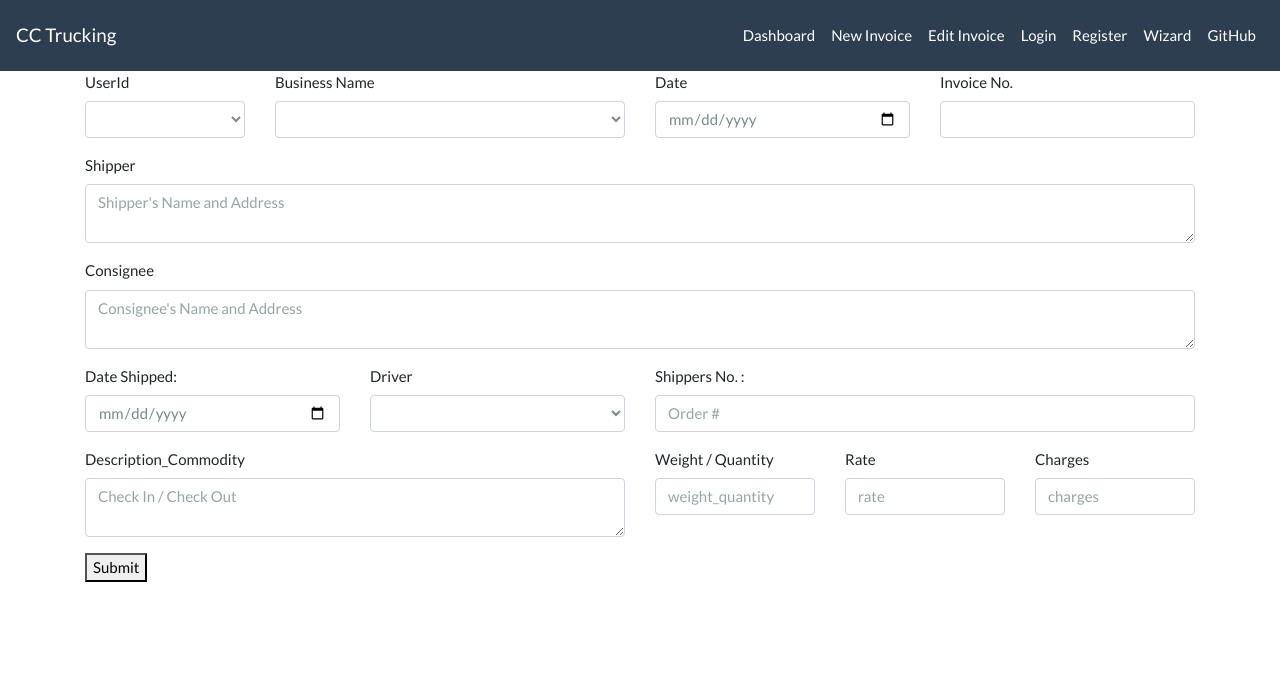
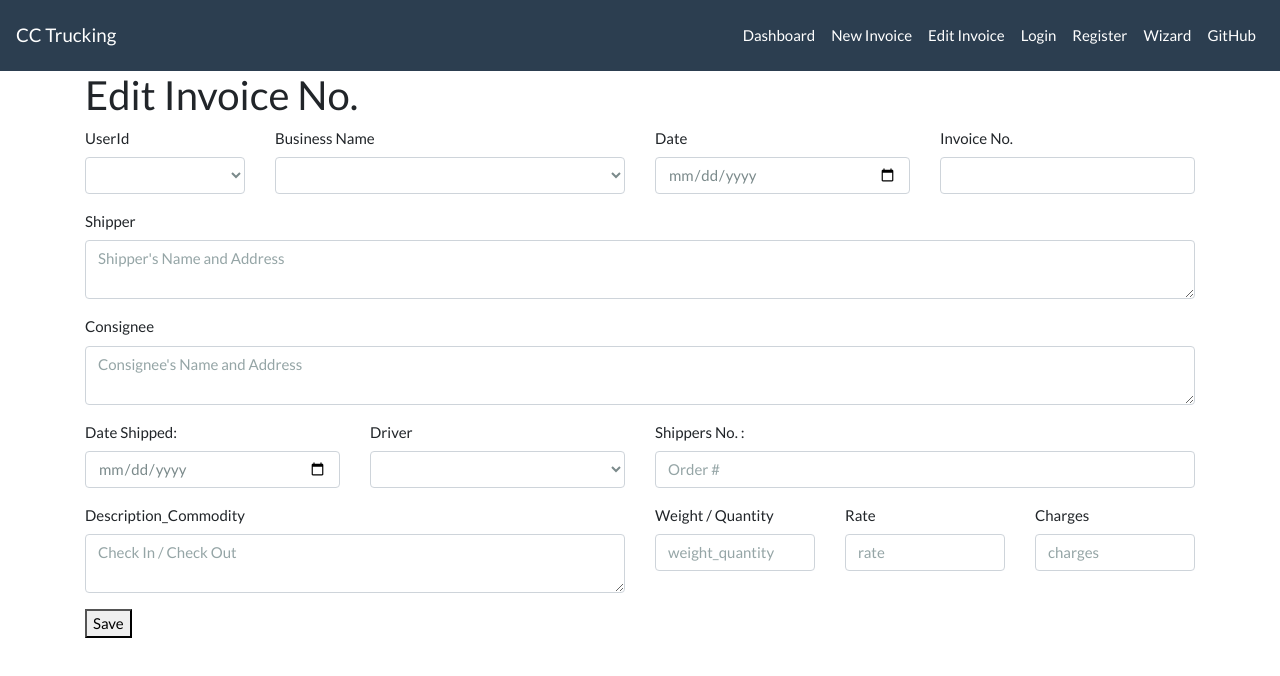
Before and after one commit to cindycortes/capstone_project2, a React (Create React App) app in the folder invoice_app/: page /invoice/edit/1 in a window 1280 px wide. Shown: the top 676 px of the page. Built offline with nearby package versions, Linux system fonts and the light colour scheme.

Commit message:
edit button feature not routing

```diff
--- a/invoice_app/src/App.js
+++ b/invoice_app/src/App.js
@@ -29,7 +29,7 @@ class App extends Component {
           <Route exact path="/" component={Dashboard} />
           {/* <Route path="/invoice/new" component={InvoiceCreate} /> */}
           <Route path="/invoice/new" component={CreateDashboard} />
-          <Route path="/invoice/edit" component={InvoiceEdit} />
+          <Route path="/invoice/edit/:id" component={InvoiceEdit} />
           <Route path="/login" component={Login} />
           <Route path="/wizard" component={WizardForm} />
           {/* <Route path="/register" component={Register} /> */}
--- a/invoice_app/src/components/Invoices.js
+++ b/invoice_app/src/components/Invoices.js
@@ -94,9 +94,14 @@ class Invoices extends Component {
                             <br/>
 
                             <Row>
+                                <Col md={2}></Col>
+                                <Col md={8}>
+                                    <SelectedInvoice />
+
+                                </Col>
+                                <Col md={2}></Col>
 
                                 {/* <InvoiceEdit /> */}
-                                <SelectedInvoice />
                             </Row>
 
 
--- a/invoice_app/src/components/Navbar.js
+++ b/invoice_app/src/components/Navbar.js
@@ -39,7 +39,7 @@ export default class Example extends React.Component {
                                 <NavLink href="/invoice/new">New Invoice</NavLink>
                             </NavItem>
                             <NavItem>
-                                <NavLink href="/invoice/edit">Edit Invoice</NavLink>
+                                <NavLink href="/invoice/edit/:id">Edit Invoice</NavLink>
                             </NavItem>
                             <NavItem>
                                 <NavLink href="/login">Login</NavLink>
--- a/invoice_app/src/components/invoices/InvoiceEdit.js
+++ b/invoice_app/src/components/invoices/InvoiceEdit.js
@@ -24,16 +24,21 @@ class InvoiceEdit extends Component {
         // if (!this.props.invoice) {
         //     return <div>No Invoice Selected</div>;
         // }
-        // console.log("hello from invoiceEdit line 25:", this.props.invoice.id)
+        console.log("hello from invoiceEdit line 25:", this.props.invoice)
         // const { businessId, invoiceNumber, date, dateShipped, driver, shippersNumbers, description_Commodity, weight_Quantity, charges, shipper, consignee, rate, userId } = this.props.invoice;
         const { handleSubmit, submitting } = this.props;
         // // console.log(this.props);
 
         return (
-            <div>
-                {/* <h2>Edit Invoice No. {invoiceNumber}</h2> */}
+            <div >
                 <Form className="container" onSubmit={handleSubmit(handleSubmit)}>
 
+                    <Row>
+                        <Col>
+
+                            <h2>Edit Invoice No. </h2>
+                        </Col>
+                    </Row>
                     <Row>
                         <Col md={2}>
                             <FormGroup>
@@ -147,7 +152,7 @@ class InvoiceEdit extends Component {
                         </Col>
                     </Row>
 
-                    <button type="submit" disabled={submitting}>Submit</button>
+                    <button type="submit" disabled={submitting}>Save</button>
                 </Form>
             </div>
         )
@@ -158,8 +163,8 @@ class InvoiceEdit extends Component {
 //initial values
 const mapStateToProps = state => {
     return {
-        invoice: state.invoices.invoiceSelected
-        // initialValues: state.invoices.invoiceSelected
+        invoice: state.invoices.invoiceSelected,
+        initialValues: state.invoices.invoiceSelected
     }
 }
 
--- a/invoice_app/src/components/invoices/SelectedInvoice.js
+++ b/invoice_app/src/components/invoices/SelectedInvoice.js
@@ -5,7 +5,7 @@ import {
 } from 'reactstrap';
 
 import { connect } from 'react-redux';
-import { selectInvoice } from '../../redux/actions/invoiceAction';
+import { selectInvoice, editInvoice, editButton } from '../../redux/actions/invoiceAction';
 // import { invoiceNumber } from 'react-redux';
 
 class SelectedInvoice extends Component {
@@ -13,8 +13,19 @@ class SelectedInvoice extends Component {
 
     render() {
 
-        const { invoiceNumber, shipper, consignee, rate, charges, driver, date, dateShipped, business, description_Commodity, shippersNumber, weight_Quantity } = this.props.invoice
+        const { invoiceNumber, shipper, consignee, rate, charges, driver, date, dateShipped, business, description_Commodity, shippersNumber, weight_Quantity, id } = this.props.invoice
         console.log("Invoice has been selected:", this.props.invoice)
+
+    //    function editButtonFunc () {
+    //         console.log("Edit Button Clicked");
+    //         this.props.editButton
+    //     }
+
+        // const {handleSubmit} = props;
+
+        console.log("props in edit Button", this.props)
+        const {editButton} = this.props
+
         return (
             <div className="container">
 
@@ -83,10 +94,10 @@ class SelectedInvoice extends Component {
                     <CardBody>
                         <Row>
                             <Col>
-                                <Button href="/invoice/edit">Edit</Button>
+                                <Button onClick={editButton} >Edit</Button>
                             </Col>
                             <Col>
-                                <Button>Delete</Button>
+
 
                             </Col>
                         </Row>
@@ -101,8 +112,9 @@ class SelectedInvoice extends Component {
 
 const mapStateToProps = state => {
     return {
-        invoice: state.invoices.invoiceSelected
+        invoice: state.invoices.invoiceSelected,
+
     }
 }
 
-export default connect(mapStateToProps, { selectInvoice })(SelectedInvoice)
+export default connect(mapStateToProps, { selectInvoice, editInvoice, editButton })(SelectedInvoice)
--- a/invoice_app/src/redux/actions/invoiceAction.js
+++ b/invoice_app/src/redux/actions/invoiceAction.js
@@ -6,6 +6,7 @@ import {
     INVOICE_SELECTED,
     CREATE_INVOICE,
     EDIT_INVOICE,
+    EDIT_BUTTON,
     DELETE_INVOICE_FAILED,
     DELETE_INVOICE_PENDING,
     DELETE_INVOICE_SUCCESS
@@ -76,8 +77,15 @@ export const editInvoice = (id, formValues) => dispatch => {
         .catch(err => {
             console.log(err)
         })
+}
 
+export const editButton = (id) => dispatch => {
+    console.log("edit action button has been clicked", id)
+    dispatch({
+        type: EDIT_BUTTON,
+        payload: "edit button clicked", selectInvoice
 
+    })
 }
 
 export const deleteInvoice = id => dispatch => {
--- a/invoice_app/src/redux/actions/types.js
+++ b/invoice_app/src/redux/actions/types.js
@@ -8,6 +8,7 @@ export const FILTER_INVOICES = 'FILTER_INVOICES';
 export const INVOICE_SELECTED = 'INVOICE_SELECTED';
 export const CREATE_INVOICE = 'CREATE_INVOICE';
 export const EDIT_INVOICE = 'EDIT_INVOICE';
+export const EDIT_BUTTON = 'EDIT_BUTTON';
 export const DELETE_INVOICE = 'DELETE_INVOICE';
 export const DELETE_INVOICE_PENDING = 'DELETE_INVOICE_PENDING';
 export const DELETE_INVOICE_SUCCESS = 'DELETE_INVOICE_SUCCESS';
--- a/invoice_app/src/redux/reducers/invoicesReducer.js
+++ b/invoice_app/src/redux/reducers/invoicesReducer.js
@@ -7,6 +7,7 @@ import {
     INVOICE_SELECTED,
     CREATE_INVOICE,
     EDIT_INVOICE,
+    EDIT_BUTTON,
     DELETE_INVOICE_FAILED,
     DELETE_INVOICE_PENDING,
     DELETE_INVOICE_SUCCESS
@@ -71,6 +72,12 @@ export default function (state = initialState, action) {
                 ...state,
                 invoiceSelected: action.payload
             }
+        case EDIT_BUTTON:
+            return {
+                ...state,
+                invoiceSelected: action.payload
+
+            }
 
         case DELETE_INVOICE_PENDING:
             return {
```
